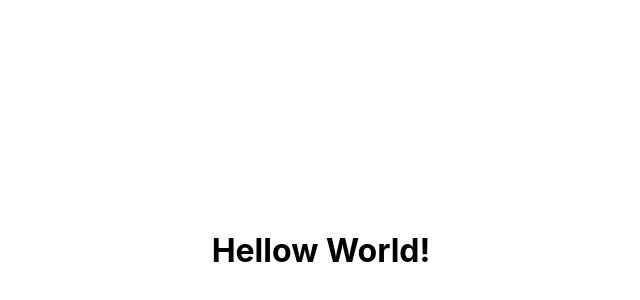
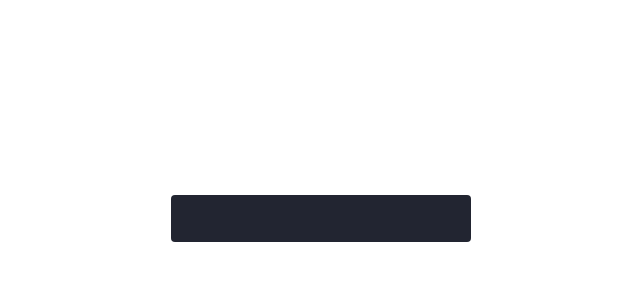
Before and after one commit to BraianMendes/portfolio-advanced_Cryptocurrency-Finance-Price-Tracker-App_React-Next.js, a Next.js app: page / in a window 1280 px wide. Shown: the part 150-450 px from the top of the page, without its empty margins (319-959 px from the left). Built offline with nearby package versions, Linux system fonts and the light colour scheme.

Commit message:
[Component] SearchBar

```diff
--- /dev/null
+++ b/components/SearchBar/Search.module.css
@@ -0,0 +1,20 @@
+.coin_search {
+  margin-bottom: 64px;
+  display: flex;
+  align-items: center;
+  width: 300px;
+}
+
+.coin_input {
+  background: #222531;
+  border: none;
+  padding: 16px;
+  border-radius: 4px;
+  outline: none;
+  height: 100%;
+  width: 100%;
+}
+
+.coin_input::placeholder {
+  color: #e2e2e2;
+}
--- /dev/null
+++ b/components/SearchBar/index.js
@@ -0,0 +1,11 @@
+import styles from './Search.module.css';
+
+const SearchBar = ({ ...rest }) => {
+  return (
+    <div className={styles.coin_search}>
+      <input className={styles.coin_input} {...rest} />
+    </div>
+  );
+};
+
+export default SearchBar;
--- a/pages/index.js
+++ b/pages/index.js
@@ -1,6 +1,9 @@
 import Head from 'next/head'
 import Image from 'next/image'
 import styles from '../styles/Home.module.css'
+
+// Components
+import SearchBar from '../components/SearchBar'
 
 export default function Home() {
   return (
@@ -11,7 +14,7 @@
         <link rel="icon" href="/favicon.ico" />
       </Head>
 
-      <h1>Hellow World!</h1>
+      <SearchBar />
     </div>
   )
 }
```
